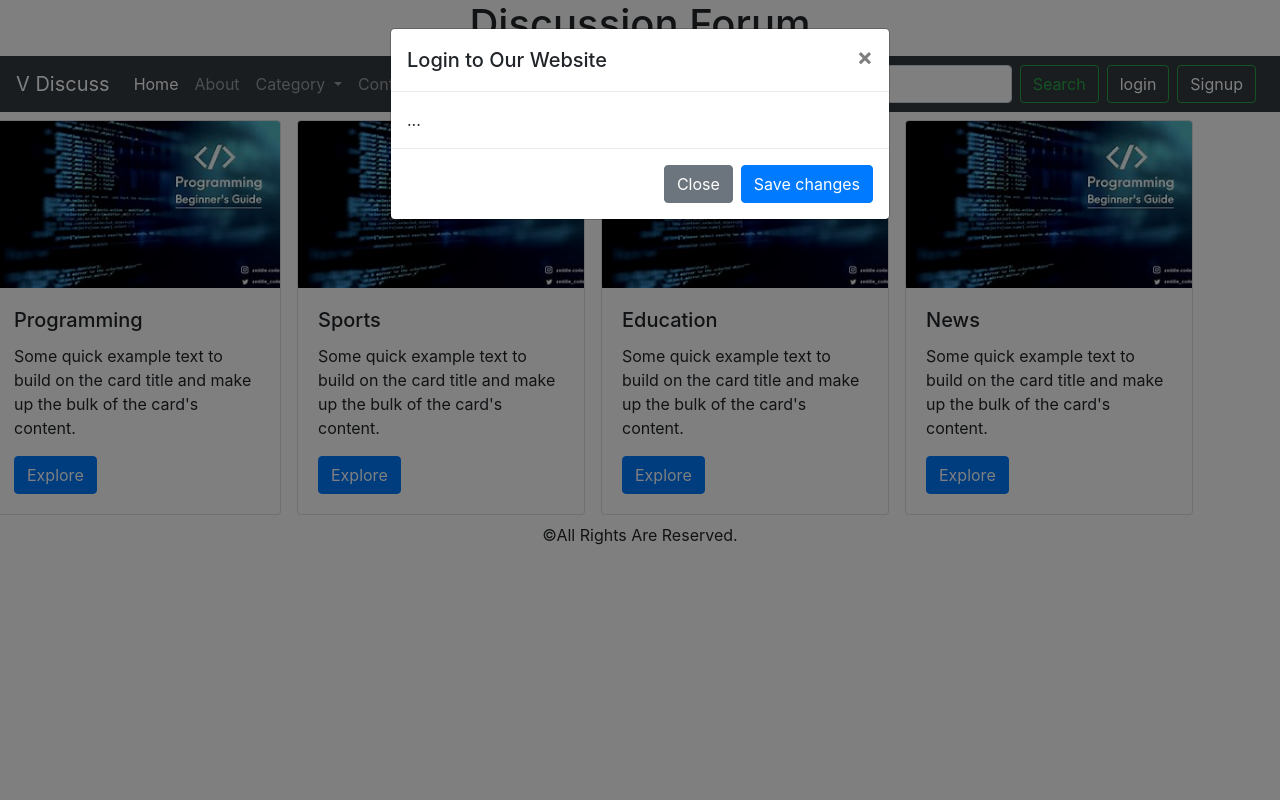
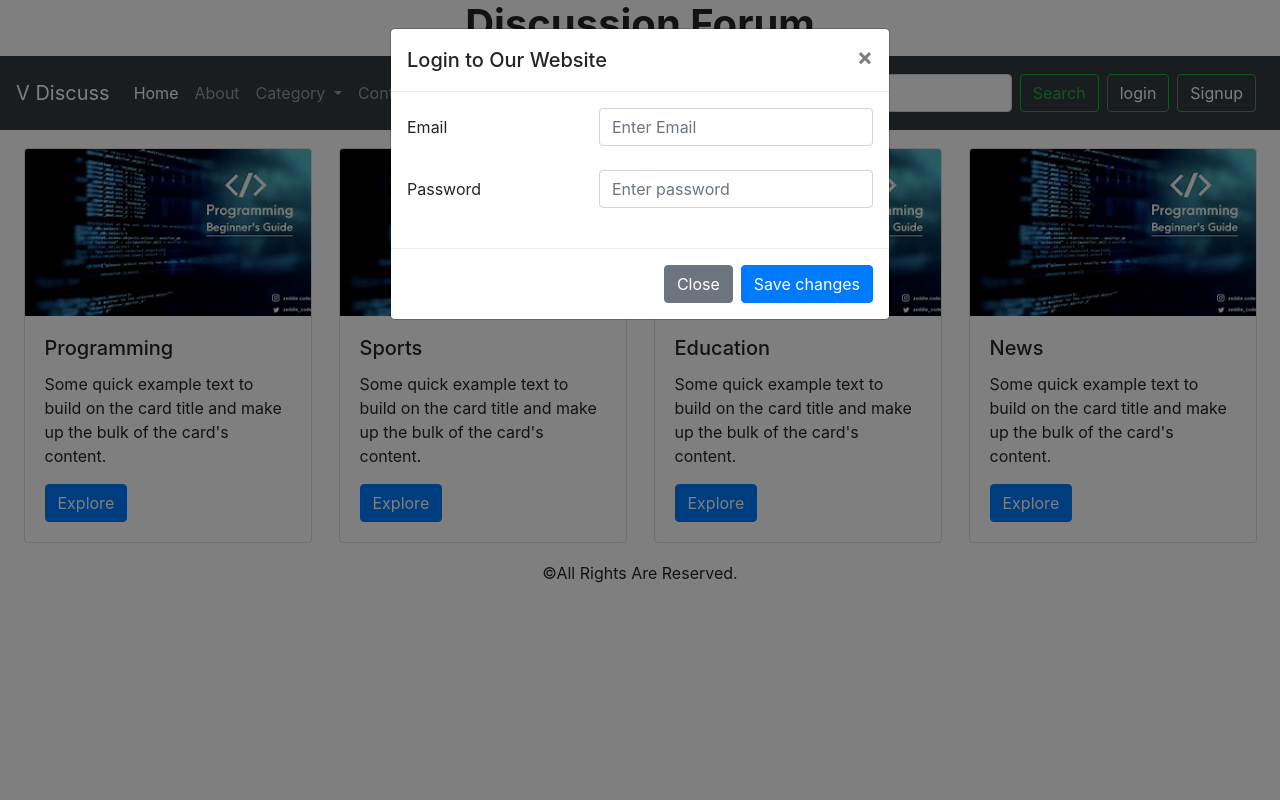
Before and after one commit to Ritheeshshetty/forum, a PHP site: page / in a window 1280 px wide, after a click on "login". Run offline with PHP 8.4, Linux system fonts and the light colour scheme; some libraries are stand-ins or nearby versions.

Commit message:
third commit

```diff
--- a/partials/_loginmodal.php
+++ b/partials/_loginmodal.php
@@ -15,7 +15,16 @@
         </button>
       </div>
       <div class="modal-body">
-        ...
+      <div class="form-group">
+                        <label for="Email">Email</label>
+                        <input type="email" class="form-control"  placeholder="Enter Email" id="Emailid" name="Emailname">
+                    </div>
+                    <br>
+                    <div class="form-group">
+                        <label for="exampleInputPassword1">Password</label>
+                        <input type="password" class="form-control"  placeholder="Enter password " id="signupPassword" name="signupPassword">
+                    </div>
+                    <br>
       </div>
       <div class="modal-footer">
         <button type="button" class="btn btn-secondary" data-dismiss="modal">Close</button>
--- a/partials/_signupmodal.php
+++ b/partials/_signupmodal.php
@@ -1,6 +1,6 @@
 <!-- Modal -->
 <!-- <button class="btn btn-success mx-2 bg-dark"data-toggle="modal" data-target="#signupModal">Signup</button> -->
-
+<link rel="stylesheet" href="style.css">
 <button type="button" class="btn btn-secondary btn-success  bg-dark" data-toggle="modal"  data-target="#signupModal">
   Signup
 </button>
@@ -16,26 +16,31 @@
        <form action="/forum/partials/_handleSignup.php" method="post">
             <div class="modal-body">
                     <div class="form-group">
-                        <label for="exampleInputEmail1">Username</label>
+                        <label for="exampleInputEmail1">Email</label>
                         <!-- <input type="email" class="form-control" id="signupEmail" name="signupEmail" aria-describedby="emailHelp"> -->
-                        <input type="text" class="form-control" id="signupEmail" name="signupEmail" aria-describedby="emailHelp">
+                        <input type="email" class="form-control" placeholder="Enter email id" id="signupEmail" name="signupEmail" aria-describedby="emailHelp">
                         <!-- <small id="emailHelp" class="form-text text-muted">We'll never share your email with anyone
                             else.</small> -->
                     </div>
+                    <br>
                     <div class="form-group">
                         <label for="exampleInputPassword1">Password</label>
-                        <input type="password" class="form-control" id="signupPassword" name="signupPassword">
+                        <input type="password" class="form-control"  placeholder="Enter password " id="signupPassword" name="signupPassword">
                     </div>
+                    <br>
                     <div class="form-group">
                         <label for="exampleInputPassword1">Confirm Password</label>
-                        <input type="password" class="form-control" id="signupcPassword" name="signupcPassword">
+                        <input type="password" class="form-control"  placeholder="Re-Enter password" id="signupcPassword" name="signupcPassword">
                     </div>
+                    <br>
 
-                    <button type="submit" class="btn btn-primary">Signup</button>
             </div>
             <div class="modal-footer">
+                    <button type="submit" class="btn btn-primary">Signup</button>
+                    </div>
+            <!-- <div class="modal-footer">
                 <button type="button" class="btn btn-secondary" data-dismiss="modal">Close</button>
-            </div>
+            </div> -->
                 </form>
     </div>
   </div>
--- a/partials/index.php
+++ b/partials/index.php
@@ -9,13 +9,14 @@
   <!-- Bootstrap CSS -->
   <link rel="stylesheet" href="https://cdn.jsdelivr.net/npm/bootstrap@4.0.0/dist/css/bootstrap.min.css
     " integrity="sha384-Gn5384xqQ1aoWXA+058RXPxPg6fy4IWvTNh0E263XmFcJlSAwiGgFAW/dAiS6JXm" crossorigin="anonymous">
+    <link rel="stylesheet" href="style.css">
 
   <title>Welcome To Home Page</title>
 </head>
 
 <body>
   <h1>
-    <center>Discussion Forum</center>
+    <center><b>Discussion Forum </b></center>
   </h1>
   <?php include '_header.php'; ?>
 
@@ -53,6 +54,7 @@
   </div>
 </div>
 
+
 </div>
 
   <?php include '_footer.php'; ?>
--- /dev/null
+++ b/partials/style.css
@@ -0,0 +1,16 @@
+.form-group{
+   display: flex;
+   justify-content: space-between;
+}
+
+.row{
+    display: flex;
+    justify-content: space-around;
+    margin: 10px;
+    flex-wrap: wrap;
+}
+
+.modal-footer{
+    display: flex;
+
+}
```
